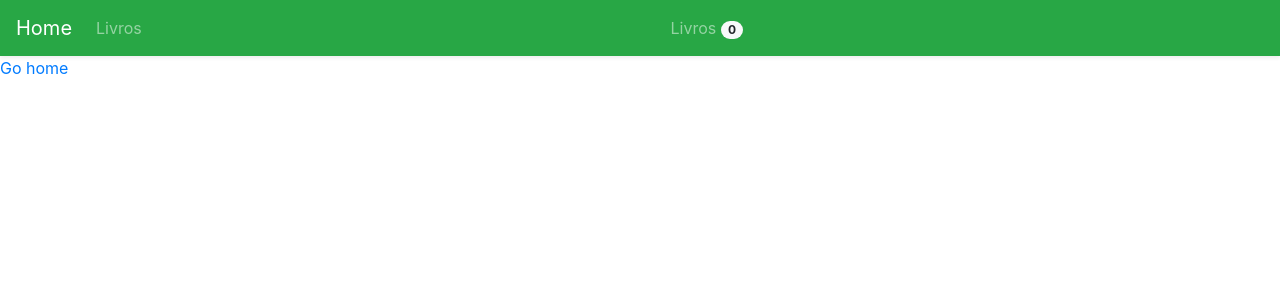
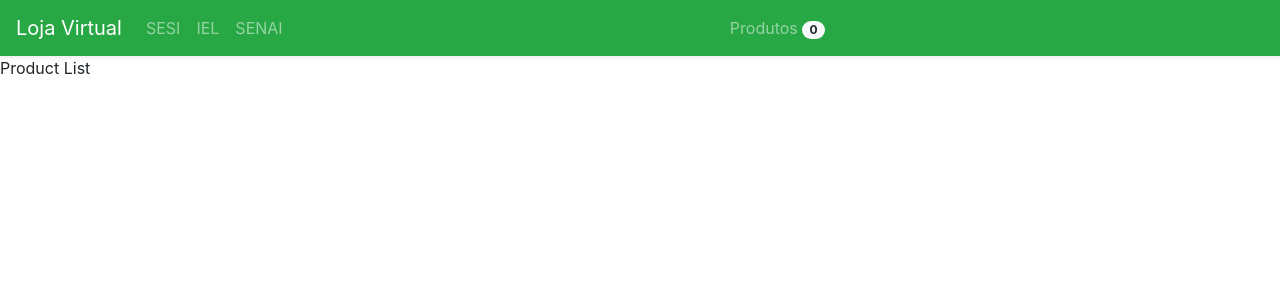
Before and after one commit to juliosouzam/ecommerce-frontend, a Vue app: page /products in a window 1280 px wide. Shown: the top 300 px of the page. Built offline with nearby package versions, Linux system fonts and the light colour scheme; no server answers.

Commit message:
component product

```diff
--- a/src/App.vue
+++ b/src/App.vue
@@ -1,7 +1,6 @@
 <template>
   <div id="app">
     <navbar></navbar>
-    <router-link to="/home">Go home</router-link>
     <router-view />
   </div>
 </template>
--- a/src/components/Navbar.vue
+++ b/src/components/Navbar.vue
@@ -1,6 +1,6 @@
 <template>
   <nav class="navbar navbar-expand-lg navbar-dark bg-success shadow-sm">
-    <router-link class="navbar-brand" to="/">Home</router-link>
+    <router-link class="navbar-brand" to="/">Loja Virtual</router-link>
     <button
       class="navbar-toggler"
       type="button"
@@ -8,21 +8,28 @@
       data-target="#navbarSupportedContent"
       aria-controls="navbarSupportedContent"
       aria-expanded="false"
-      aria-label="Toggle navigation">
+      aria-label="Toggle navigation"
+    >
       <span class="navbar-toggler-icon"></span>
     </button>
 
     <div class="collapse navbar-collapse" id="navbarSupportedContent">
       <ul class="navbar-nav mr-auto">
         <li class="nav-item">
-          <router-link class="nav-link" to="/home">Livros</router-link>
+          <router-link class="nav-link" to="/home">SESI</router-link>
+        </li>
+        <li class="nav-item">
+          <router-link class="nav-link" to="/home">IEL</router-link>
+        </li>
+        <li class="nav-item">
+          <router-link class="nav-link" to="/home">SENAI</router-link>
         </li>
       </ul>
 
       <ul class="navbar-nav mr-auto">
         <li class="nav-item">
           <router-link class="nav-link" to="/home">
-            Livros
+            Produtos
             <span class="badge badge-pill badge-light">{{ cartItems }}</span>
           </router-link>
         </li>
@@ -32,7 +39,7 @@
 </template>
 
 <script>
-import axios from './../services/api';
+import axios from "./../services/api";
 
 export default {
   props: {
@@ -44,12 +51,15 @@ export default {
     };
   },
   mounted() {
-      this.getCart()
+    this.getCart();
   },
   methods: {
     getCart() {
-        axios.get('/products/quo-fuga-quaerat-nulla-excepturi-officia-1564054644/getCart')
-            .then((response) => {
+      axios
+        .get(
+          "/products/quo-fuga-quaerat-nulla-excepturi-officia-1564054644/getCart"
+        )
+        .then(response => {
           this.cartItems = response.data.items.length;
         });
     },
--- a/src/routes.js
+++ b/src/routes.js
@@ -1,6 +1,7 @@
 import Vue from 'vue';
 import Router from 'vue-router';
 import Home from './templates/Home.vue';
+import Product from './templates/Product.vue';
 
 Vue.use(Router);
 
@@ -16,6 +17,11 @@ export default new Router({
             path: '/home',
             name: 'home',
             component: Home
+        },
+        {
+            path: '/products',
+            name: 'products',
+            component: Product
         }
     ]
 });
--- /dev/null
+++ b/src/templates/Product.vue
@@ -0,0 +1,13 @@
+<template>
+    <div>Product List</div>
+</template>
+
+<script>
+export default {
+
+}
+</script>
+
+<style>
+
+</style>
```
Lines whose indentation alone changed are shown as unchanged.
